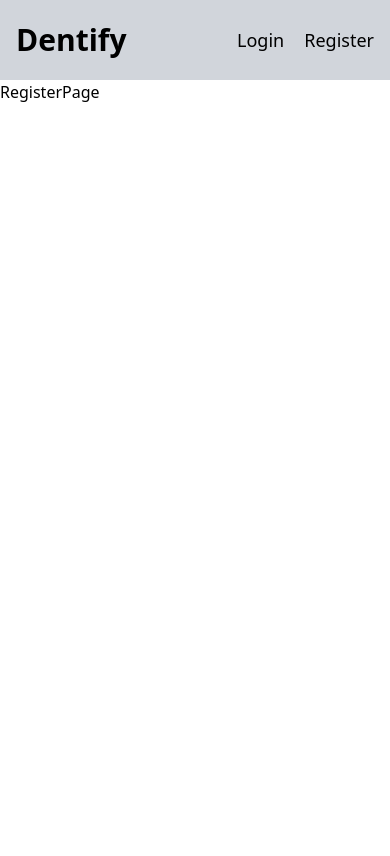
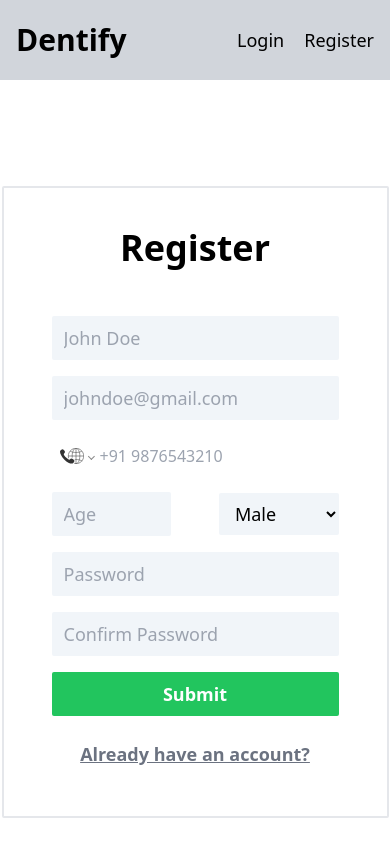
Before and after one commit to PapaTech-devs/Dentify-Frontend, a React (Create React App) app: page /register in a window 390 px wide. Shown: the top 856 px of the page. Built offline with nearby package versions, Linux system fonts and the light colour scheme; no server answers.

Commit message:
login page and register page done for mobile and pc

```diff
--- a/package.json
+++ b/package.json
@@ -10,6 +10,7 @@
     "react": "^18.2.0",
     "react-dom": "^18.2.0",
     "react-firebase-hooks": "^5.0.3",
+    "react-phone-number-input": "^3.2.4",
     "react-router-dom": "^6.3.0",
     "react-scripts": "5.0.1",
     "web-vitals": "^2.1.0"
--- a/src/routes/LoginPage.js
+++ b/src/routes/LoginPage.js
@@ -1,5 +1,31 @@
 import React from "react";
+import { Link } from "react-router-dom";
 
 export default function LoginPage() {
-  return <div>LoginPage</div>;
+  return (
+    <div className="h-full flex items-center justify-center">
+      <div className="flex flex-col mx-4 md:mx-0 md:w-1/4 px-16 py-10 space-y-5 items-center border-2 rounded-sm">
+        <p className="text-4xl font-bold py-5">Login</p>
+        <input
+          type="text"
+          placeholder="johndoe@gmail.com"
+          className="py-2 px-3 focus:outline-1 outline-gray-500 text-lg bg-slate-100 rounded-sm"
+        />
+        <input
+          type="password"
+          placeholder="Password"
+          className="py-2 px-3 focus:outline-1 outline-gray-500 text-lg bg-slate-100 rounded-sm"
+        />
+        <button className="py-2 px-3 bg-green-500 w-full text-white text-lg font-semibold rounded-sm">
+          SignIn
+        </button>
+        <Link
+          to="/register"
+          className="py-2 px-3 w-full text-gray-500 text-center underline text-lg font-semibold rounded-sm"
+        >
+          Create Account
+        </Link>
+      </div>
+    </div>
+  );
 }
--- a/src/routes/RegisterPage.js
+++ b/src/routes/RegisterPage.js
@@ -1,5 +1,115 @@
-import React from "react";
+import React, { useState } from "react";
+import "react-phone-number-input/style.css";
+import PhoneInput from "react-phone-number-input";
+import { Link } from "react-router-dom";
 
 export default function RegisterPage() {
-  return <div>RegisterPage</div>;
+  const initialValues = {
+    fullName: "",
+    email: "",
+    age: "",
+    organization: "",
+    password: "",
+    confirmPassword: "",
+  };
+
+  const [values, setValues] = useState(initialValues);
+  const [mobileNumber, setMobileNumber] = useState("");
+  const [sex, setSex] = useState("");
+
+  const handleInputChange = (e) => {
+    console.log("Hi");
+    const { name, value } = e.target;
+    setValues({
+      ...values,
+      [name]: value,
+    });
+  };
+  const handleSubmit = (e) => {
+    console.log("Form submit", values, sex, mobileNumber);
+    e.preventDefault();
+  };
+
+  return (
+    <div className="h-full flex items-center justify-center">
+      <div className="flex flex-col mx-4 md:mx-0 px-12 py-10 md:w-1/4 space-y-4 items-center border-2 rounded-sm">
+        <p className="text-4xl font-bold pb-8">Register</p>
+        <form
+          onSubmit={handleSubmit}
+          className="flex flex-col space-y-4 w-full"
+        >
+          <input
+            type="text"
+            name="fullName"
+            value={values.fullName}
+            onChange={handleInputChange}
+            placeholder="John Doe"
+            className="py-2 px-3 focus:outline-1 outline-gray-500 text-lg bg-slate-100 rounded-sm"
+          />
+          <input
+            type="text"
+            name="email"
+            value={values.email}
+            onChange={handleInputChange}
+            placeholder="johndoe@gmail.com"
+            className="py-2 px-3 focus:outline-1 outline-gray-500 text-lg bg-slate-100 rounded-sm"
+          />
+          <PhoneInput
+            name="mobileNumber"
+            placeholder="+91 9876543210"
+            value={mobileNumber}
+            onChange={setMobileNumber}
+            className="p-2"
+          />
+          <div className="flex justify-between items-center">
+            <input
+              type="number"
+              name="age"
+              value={values.number}
+              onChange={handleInputChange}
+              placeholder="Age"
+              className="py-2 px-3 w-5/12 focus:outline-1 outline-gray-500 text-lg bg-slate-100 rounded-sm"
+            />
+            <select
+              className="py-2 px-3 w-5/12 focus:outline-1 outline-gray-500 text-lg bg-slate-100 rounded-sm"
+              name="sex"
+              value={sex}
+              onChange={(e) => setSex(e.target.value)}
+            >
+              <option value="male">Male</option>
+              <option value="female">Female</option>
+              <option value="others">Others</option>
+            </select>
+          </div>
+          <input
+            type="password"
+            name="password"
+            value={values.password}
+            onChange={handleInputChange}
+            placeholder="Password"
+            className="py-2 px-3 focus:outline-1 outline-gray-500 text-lg bg-slate-100 rounded-sm"
+          />
+          <input
+            type="password"
+            name="confirmPassword"
+            value={values.confirmPassword}
+            onChange={handleInputChange}
+            placeholder="Confirm Password"
+            className="py-2 px-3 focus:outline-1 outline-gray-500 text-lg bg-slate-100 rounded-sm"
+          />
+          <input
+            className="py-2 px-3 bg-green-500 w-full text-white text-lg font-semibold rounded-sm"
+            value="Submit"
+            type="submit"
+          />
+        </form>
+        <Link
+          to="/login"
+          className="py-2 px-3 w-full text-center text-gray-500 underline text-lg font-semibold rounded-sm"
+        >
+          Already have an account?
+        </Link>
+      </div>
+    </div>
+  );
 }
```
Also changed, not shown: 1 other file (tests, documents, lock files or other folders).
